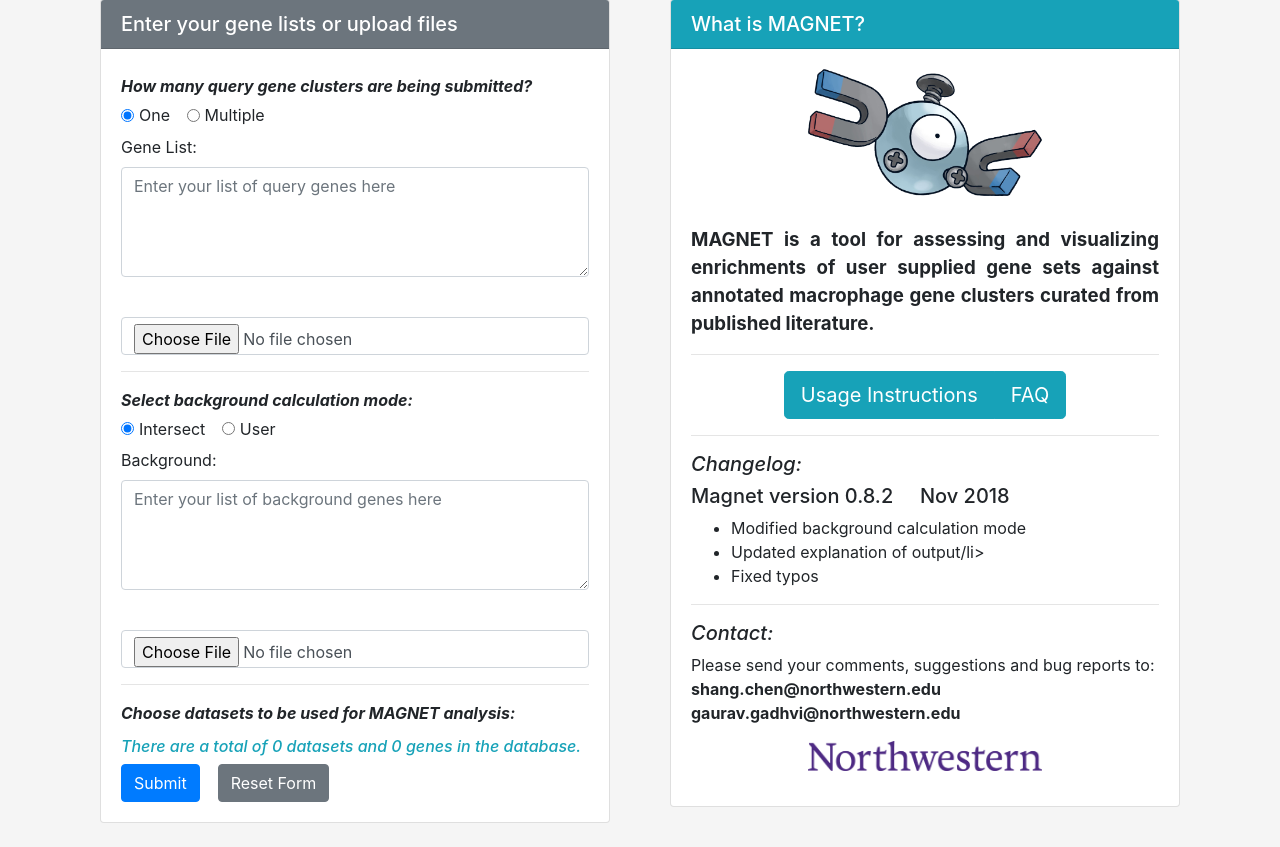
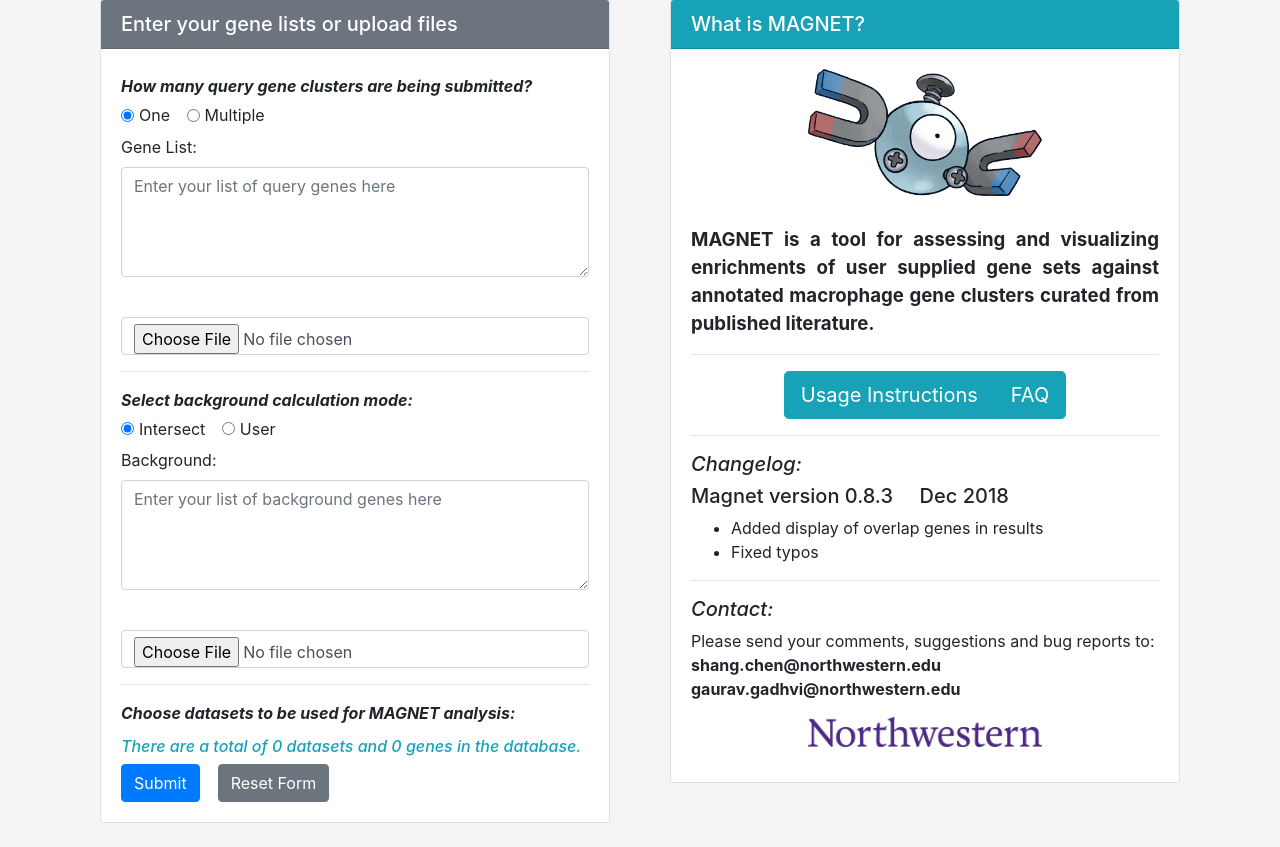
Before and after one commit to WinterLabNU/MAGNET, a Django app: page /magnet/ in a window 1280 px wide. Shown: the part 131-978 px from the top of the page. Run offline with Django 3.2, Linux system fonts and the light colour scheme; data that the repository does not hold is empty; parts of the project's set-up code (start-up, migrations or seed data) failed here and were passed over; some libraries are stand-ins or nearby versions.

Commit message:
version 0.8.3

```diff
--- a/magnet_v030/templates/magnet_v030/documentation.html
+++ b/magnet_v030/templates/magnet_v030/documentation.html
@@ -135,13 +135,13 @@
       <h5>Question: What does MAGNET stands for?</h5>
       <p><b>Answer:</b> Macrophage Annotation of Gene Network Enrichment Tool</p>
       <br>
-      <h5>Question: Do MAGNET support human genome?</h5>
-      <p><b>Answer:</b> MAGNET only supports mouse genome at the moment. However, we plan to implment this feature in the future. </p>
+      <h5>Question: Do MAGNET support human genome data?</h5>
+      <p><b>Answer:</b> MAGNET only supports mouse genome data at the moment. However, we plan to implment this feature in the future. </p>
       <br>
       <h5>Question: How often will MAGNET be updated?</h5>
       <p><b>Answer:</b> There are no fixed schedules, but MAGNET database will be updated regularly as relavent macrophage related manuscripts and improved gene annotations become available.</p>
       <br>
-      <h5>Question: What gene name formats do MAGNET support?</h5>
+      <h5>Question: What gene symbol formats do MAGNET support?</h5>
       <p><b>Answer:</b> MAGNET supports MGI gene symbols and ENSEMBL gene IDs.</p>
      </div>
     </div>
--- a/magnet_v030/templates/magnet_v030/index.html
+++ b/magnet_v030/templates/magnet_v030/index.html
@@ -180,10 +180,9 @@
 <hr />
 
 <h5 style="font-style:italic">Changelog:</h5>
-<h5>Magnet version 0.8.2 &nbsp&nbsp&nbsp Nov 2018</h5>
+<h5>Magnet version 0.8.3 &nbsp&nbsp&nbsp Dec 2018</h5>
 <ul>
-    <li>Modified background calculation mode</li>
-    <li>Updated explanation of output/li>
+    <li>Added display of overlap genes in results </li>
     <li>Fixed typos</li>
 </ul>
 
```
